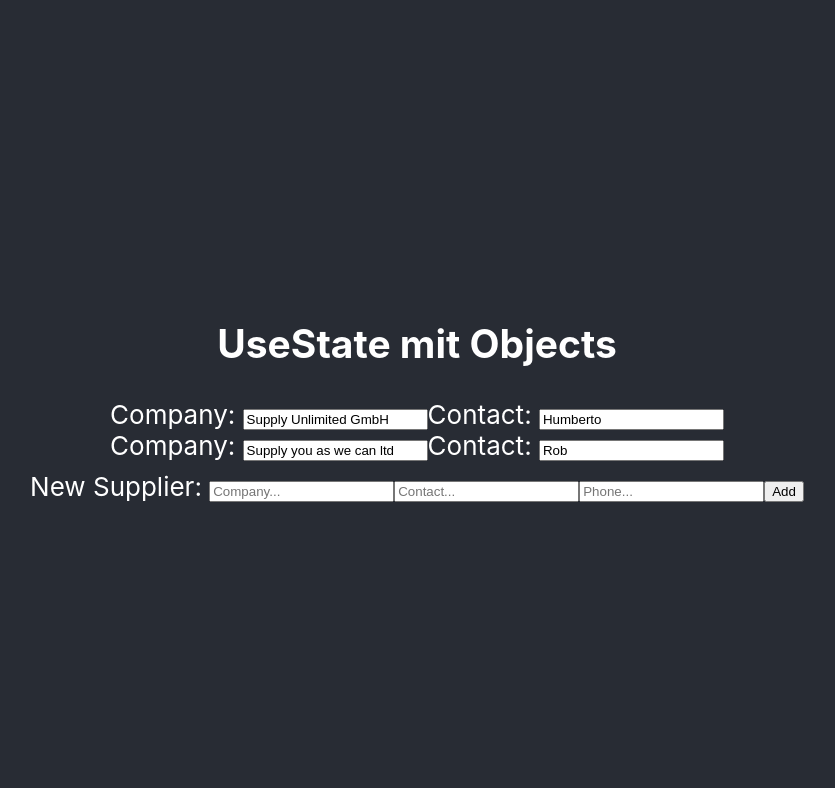
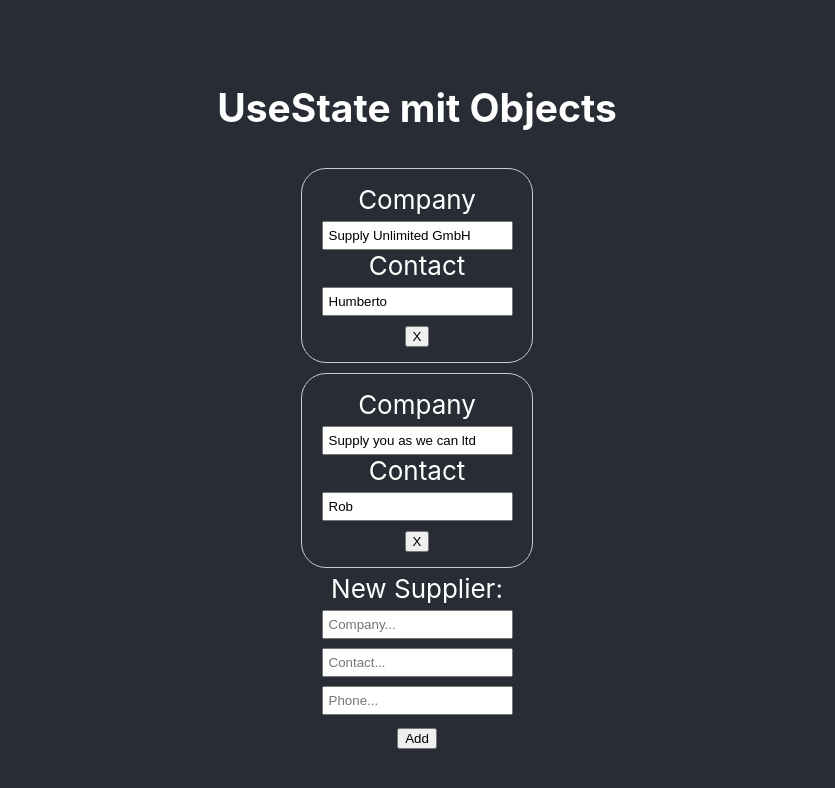
Before and after one commit to losrobbos/use-state-objects-demo, a React (Create React App) app: page / in a window 1280 px wide. Shown: the top 788 px of the page, without its empty margins (223-1058 px from the left). Built offline with nearby package versions, Linux system fonts and the light colour scheme.

Commit message:
Outsourced Supplier card to own component

```diff
--- a/src/App.css
+++ b/src/App.css
@@ -25,9 +25,34 @@
   width: 100%;
   height: 50vh;
 }
+*/
 
 input {
-  margin: 3%;
-  padding: 1%;
+  padding: 5px;
   width: max-content;
+}
+
+form {
+  width: 80vw;
+  display: flex;
+  justify-content: center;
+}
+/* form div {
+  display: flex;
 } */
+
+.supplier-card {
+  width: 200px;
+  margin: 5px;
+  padding: 15px;
+  border: 1px solid #ccc;
+  border-radius: 25px;
+}
+
+.frmAdd {
+  display: block;
+}
+
+.frmAdd input {
+  margin: 3px;
+}
--- a/src/App.js
+++ b/src/App.js
@@ -1,5 +1,6 @@
 import { useState } from 'react';
 import './App.css';
+import SupplierCard from './components/SupplierCard';
 
 function App() {
 
@@ -13,7 +14,7 @@
 
   const [suppliers, setSuppliers] = useState([
     { _id: "s1", company: "Supply Unlimited GmbH", contact: "Humberto", phone: "+4912345" },
-    { _id: "s2", company: "Supply you as we can ltd", contact: "Rob", phone: "+496789"  },
+    { _id: "s2", company: "Supply you as we can ltd", contact: "Rob", phone: "+496789"  }
   ])
 
   // add new suppliers
@@ -22,11 +23,11 @@
     console.log( "New supplier to add:", supplierNew )
 
     // create copy of OLD entries and merge with NEW entry
-    const suppliersNew = [...suppliers, supplierNew]
+    const suppliersNew = [...suppliers, { ...supplierNew, _id: Date.now().toString() }]
 
     // update supplier list and trigger re-render
     setSuppliers( suppliersNew )
-    setSupplierNew( { ...supplierDefault }) // clear supplier add form
+    setSupplierNew( supplierDefault ) // clear supplier add form
   }
 
   // update existing supplier
@@ -34,20 +35,15 @@
 
   }
 
-  // delete existing supplier
-  const deleteSupploer = () => {
 
-  }
-
+  // RENDER LIST of suppliers
   const jsxSuppliers = suppliers.map((supplier) => (
-    <div key={ supplier._id }>
-      <form>
-        <div>
-          <label>Company: </label><input type="text" name="company" value={ supplier.company } />
-          <label>Contact: </label><input type="text" name="contact" value={ supplier.contact } />
-        </div>
-      </form>
-    </div>
+    <SupplierCard
+      suppliers={ suppliers }
+      supplier={supplier}
+      setSuppliers={ setSuppliers }
+      key={ supplier._id }
+    />
   ))
 
   return (
@@ -55,17 +51,28 @@
       <header className="App-header">
         <h2>UseState mit Objects</h2>
         { jsxSuppliers }
-        <div style={{ padding: '10px' }}>
+        <div>
           {/* ADD new supplier form */}
-          <form onSubmit={ addSupplier } >
+          <form className="frmAdd" onSubmit={ addSupplier } >
             <label>New Supplier: </label>
-            <input type="text" placeholder="Company..."
-              onChange={ (e) => setSupplierNew({ ...supplierNew, company: e.target.value }) } value={ supplierNew.company } />
-            <input type="text" placeholder="Contact..."
-              onChange={ (e) => setSupplierNew({ ...supplierNew, contact: e.target.value }) } value={ supplierNew.contact} />
-            <input type="text" placeholder="Phone..."
-              onChange={ (e) => setSupplierNew({ ...supplierNew, phone: e.target.value }) } value={ supplierNew.phone} />
-            <button type="submit">Add</button>
+            <div>
+              <input type="text" placeholder="Company..."
+                onChange={ (e) => setSupplierNew({ ...supplierNew, company: e.target.value }) }
+                value={ supplierNew.company } />
+            </div>
+            <div>
+              <input type="text" placeholder="Contact..."
+                onChange={ (e) => setSupplierNew({ ...supplierNew, contact: e.target.value }) }
+                value={ supplierNew.contact} />
+            </div>
+            <div>
+              <input type="text" placeholder="Phone..."
+                onChange={ (e) => setSupplierNew({ ...supplierNew, phone: e.target.value }) }
+                value={ supplierNew.phone} />
+            </div>
+            <div>
+              <button type="submit">Add</button>
+            </div>
           </form>
         </div>
       </header>
--- /dev/null
+++ b/src/components/SupplierCard.js
@@ -0,0 +1,38 @@
+const SupplierCard = ( { supplier, suppliers, setSuppliers } ) => {
+
+  // delete existing supplier
+  const deleteSupplier = (idSupplierToDelete) => {
+    console.log("We wanna delete ID: ", idSupplierToDelete)
+
+    // delete item by filtering it out!
+    const suppliersKeep = suppliers.filter( supplier => supplier._id !== idSupplierToDelete)
+
+    // overwrite list of suppliers with those we wanna keep / without deleted
+    setSuppliers( suppliersKeep )
+  }
+
+
+  return (
+    <div key={supplier._id}>
+      <form>
+        <div className="supplier-card">
+          <div>
+            <label>Company</label>
+            <input type="text" defaultValue={supplier.company} />
+          </div>
+          <div>
+            <label>Contact</label>
+            <input type="text" defaultValue={supplier.contact} />
+          </div>
+          <div className="actions">
+            <button type="button" onClick={() => deleteSupplier(supplier._id)}>
+              X
+            </button>
+          </div>
+        </div>
+      </form>
+    </div>
+  );
+};
+
+export default SupplierCard;
```
